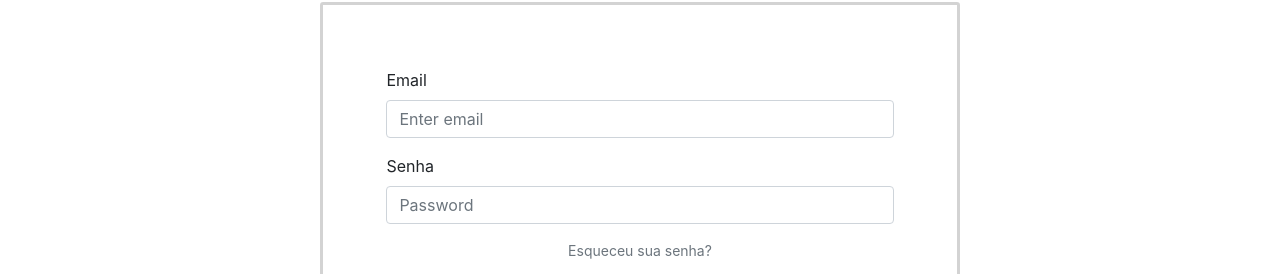
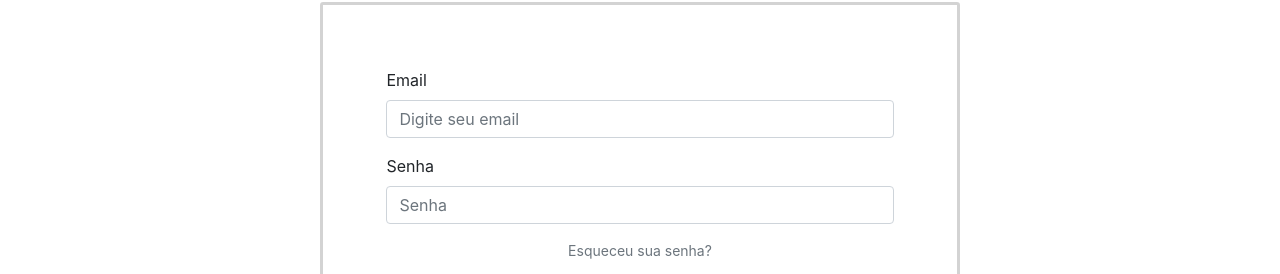
Before and after one commit to thiaguin/Ataux, a React (Create React App) app in the folder frontend/: page /login in a window 1280 px wide. Shown: the part 182-456 px from the top of the page. Built offline with nearby package versions, Linux system fonts and the light colour scheme.

Commit message:
Using placeholder in portuguese

```diff
--- a/frontend/src/components/user/EditPasswordUser.js
+++ b/frontend/src/components/user/EditPasswordUser.js
@@ -52,7 +52,7 @@ const EditPasswordUser = (props) => {
                                             name="currentPassword"
                                             value={values.currentPassword}
                                             type={currentPasswordHide ? 'password' : 'text'}
-                                            placeholder="New Password"
+                                            placeholder="Senha atual"
                                             onChange={handleChange}
                                             onBlur={handleBlur}
                                             isInvalid={touched.currentPassword && errors.currentPassword}
@@ -80,7 +80,7 @@ const EditPasswordUser = (props) => {
                                             name="newPassword"
                                             value={values.newPassword}
                                             type={newPasswordHide ? 'password' : 'text'}
-                                            placeholder="New Password"
+                                            placeholder="Nova senha"
                                             onChange={handleChange}
                                             onBlur={handleBlur}
                                             isInvalid={touched.newPassword && errors.newPassword}
@@ -107,7 +107,7 @@ const EditPasswordUser = (props) => {
                                             name="confirmPassword"
                                             value={values.confirmPassword}
                                             type={confirmPasswordHide ? 'password' : 'text'}
-                                            placeholder="Confirm Password"
+                                            placeholder="Confirme a senha"
                                             onChange={handleChange}
                                             onBlur={handleBlur}
                                             isInvalid={
--- a/frontend/src/pages/confirmMemberInfo/ConfirmMemberInfo.js
+++ b/frontend/src/pages/confirmMemberInfo/ConfirmMemberInfo.js
@@ -68,7 +68,7 @@ const ConfirmInfoPage = (props) => {
                                         name="handle"
                                         value={loginHandle || values.handle}
                                         type="text"
-                                        placeholder="Handle"
+                                        placeholder="Handle do codeforces"
                                         onChange={handleChange}
                                         isInvalid={touched.handle && errors.handle}
                                         onBlur={handleBlur}
@@ -81,7 +81,7 @@ const ConfirmInfoPage = (props) => {
                                         name="registration"
                                         value={loginRegistration || values.registration}
                                         type="registration"
-                                        placeholder="Matrícula"
+                                        placeholder="Matrícula da UFCG"
                                         onChange={handleChange}
                                         onBlur={handleBlur}
                                     />
--- a/frontend/src/pages/login/Login.js
+++ b/frontend/src/pages/login/Login.js
@@ -138,7 +138,7 @@ const Login = (props) => {
                                             name="email"
                                             value={values.email}
                                             type="email"
-                                            placeholder="Enter email"
+                                            placeholder="Digite seu email"
                                             onChange={(event) => emailChangeHandler(event, handleChange)}
                                             isInvalid={touched.email && errors.email}
                                             onBlur={handleBlur}
@@ -151,7 +151,7 @@ const Login = (props) => {
                                             name="password"
                                             value={values.password}
                                             type="password"
-                                            placeholder="Password"
+                                            placeholder="Senha"
                                             onChange={handleChange}
                                             onBlur={handleBlur}
                                         />
--- a/frontend/src/pages/recoverPasword/RecoverPassword.js
+++ b/frontend/src/pages/recoverPasword/RecoverPassword.js
@@ -74,7 +74,7 @@ const RecoverPassword = (props) => {
                                         name="email"
                                         value={values.email}
                                         type="email"
-                                        placeholder="Enter email"
+                                        placeholder="Digite seu email"
                                         onChange={handleChange}
                                         isInvalid={touched.email && errors.email}
                                         onBlur={handleBlur}
--- a/frontend/src/pages/updateRecoveredPassword/UpdateRecoveredPassword.js
+++ b/frontend/src/pages/updateRecoveredPassword/UpdateRecoveredPassword.js
@@ -81,7 +81,7 @@ const UpdatePasswordRecovered = (props) => {
                                             name="password"
                                             value={values.password}
                                             type="password"
-                                            placeholder="New Password"
+                                            placeholder="Nova senha"
                                             onChange={handleChange}
                                             onBlur={handleBlur}
                                             isInvalid={touched.password && errors.password}
@@ -96,7 +96,7 @@ const UpdatePasswordRecovered = (props) => {
                                             name="confirmPassword"
                                             value={values.confirmPassword}
                                             type="password"
-                                            placeholder="Confirm Password"
+                                            placeholder="Confirme a senha"
                                             onChange={handleChange}
                                             onBlur={handleBlur}
                                             isInvalid={
```
